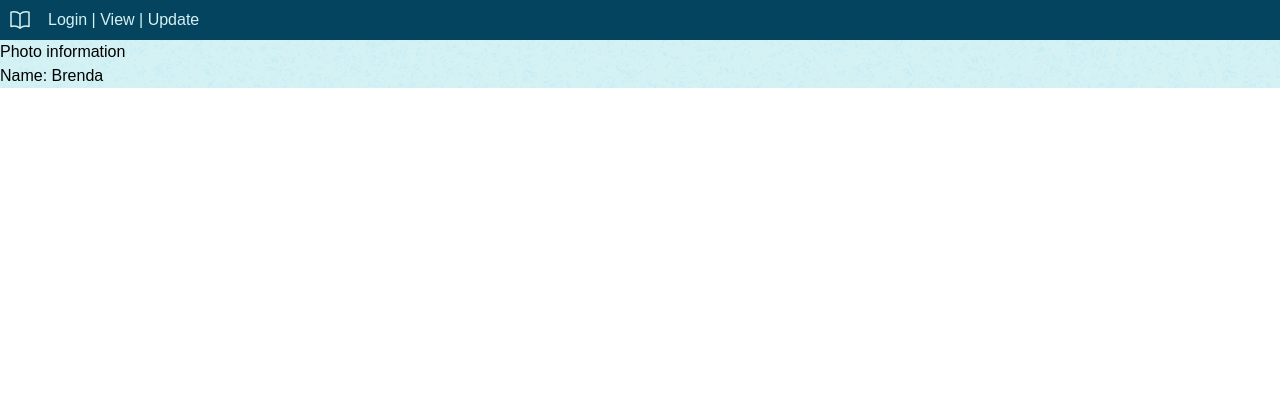
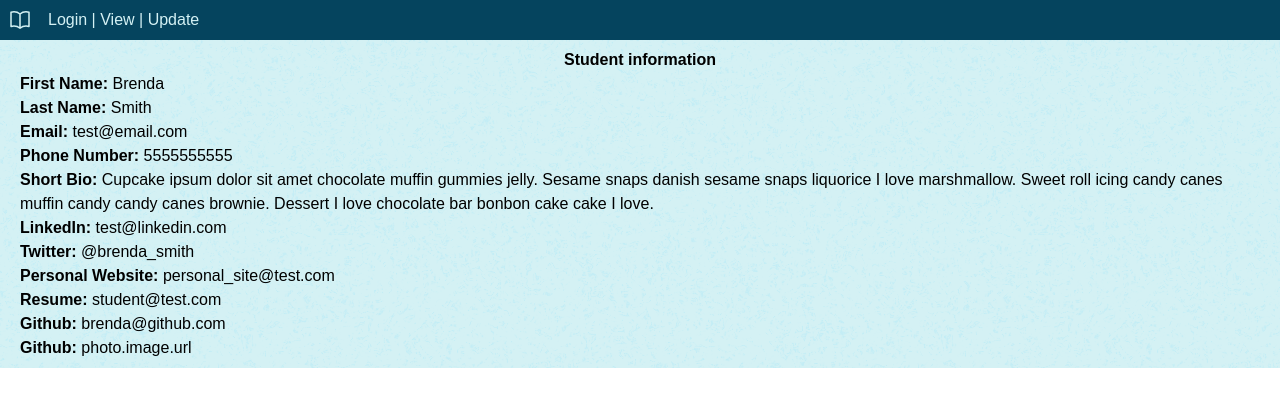
Before and after one commit to jmychalm13/student-portal, a React (Vite) app: page /student in a window 1280 px wide. Shown: the top 406 px of the page. Built offline with nearby package versions, Linux system fonts and the light colour scheme.

Commit message:
added styling for view page

```diff
--- a/src/Content.jsx
+++ b/src/Content.jsx
@@ -18,7 +18,7 @@ export function Content() {
     linkedin_url: "test@linkedin.com",
     twitter_handle: "@brenda_smith",
     personal_url: "personal_site@test.com",
-    student_url: "student@test.com",
+    resume_url: "student@test.com",
     github_url: "brenda@github.com",
     photo: "photo.image.url",
   });
--- a/src/Header.jsx
+++ b/src/Header.jsx
@@ -20,7 +20,7 @@ export function Header() {
             />
           </svg>
           <div className="pl-4 links">
-            <Link to="/Login">Login</Link> | <a href="#">View</a> | <a href="#">Update</a>
+            <Link to="/">Login</Link> | <Link to="/student">View</Link> | <a href="#">Update</a>
           </div>
         </div>
       </nav>
--- a/src/Login.jsx
+++ b/src/Login.jsx
@@ -32,7 +32,7 @@ export function Login() {
     <div id="login" className="container w-screen grid h-screen place-items-center">
       <div className="rounded-xl h-1/3 w-3/6 login-container grid place-items-center">
         <div className="container pl-4">
-          <h1 className="pb-3 text-center">Login</h1>
+          <h1 className="pb-3 text-center text-xl">Login</h1>
           <ul>
             {errors.map((error) => (
               <li key={error}>{error}</li>
--- a/src/StudentShow.jsx
+++ b/src/StudentShow.jsx
@@ -1,9 +1,41 @@
 export function StudentShow(props) {
   console.log(props);
   return (
-    <div>
-      <h1>Photo information</h1>
-      <p>Name: {props.student.first_name}</p>
+    <div className="container px-5 py-2">
+      <h1 className="text-center font-bold">Student information</h1>
+      <p>
+        <span className="font-bold">First Name:</span> {props.student.first_name}
+      </p>
+      <p>
+        <span className="font-bold">Last Name:</span> {props.student.last_name}
+      </p>
+      <p>
+        <span className="font-bold">Email:</span> {props.student.email}
+      </p>
+      <p>
+        <span className="font-bold">Phone Number:</span> {props.student.phone_number}
+      </p>
+      <p>
+        <span className="font-bold">Short Bio:</span> {props.student.short_bio}
+      </p>
+      <p>
+        <span className="font-bold">LinkedIn:</span> {props.student.linkedin_url}
+      </p>
+      <p>
+        <span className="font-bold">Twitter:</span> {props.student.twitter_handle}
+      </p>
+      <p>
+        <span className="font-bold">Personal Website:</span> {props.student.personal_url}
+      </p>
+      <p>
+        <span className="font-bold">Resume:</span> {props.student.resume_url}
+      </p>
+      <p>
+        <span className="font-bold">Github:</span> {props.student.github_url}
+      </p>
+      <p>
+        <span className="font-bold">Github:</span> {props.student.photo}
+      </p>
     </div>
   );
 }
```
Also changed, not shown: .eslintrc.cjs.
